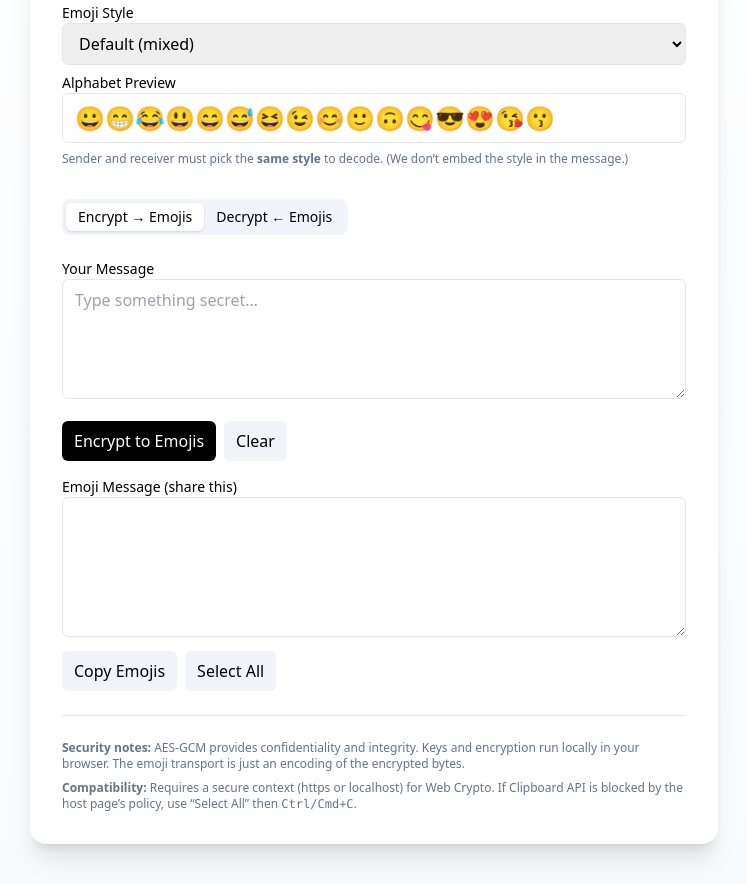
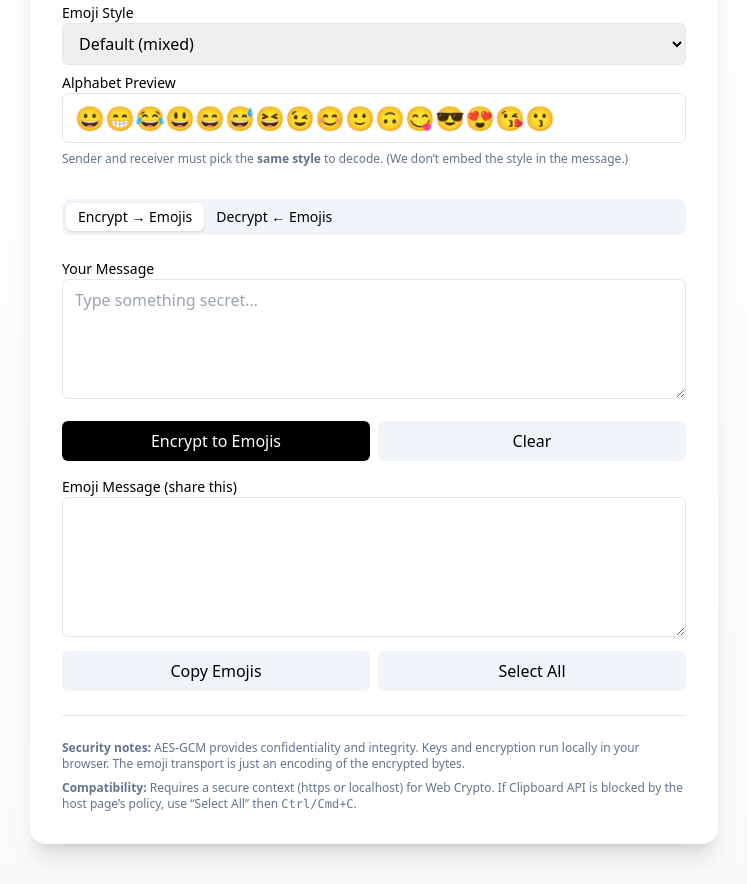
Before and after one commit to SamuelPlumb/EmojiLocker, a plain HTML site: page index.html in a window 1280 px wide. Shown: the part 303-1187 px from the top of the page, without its empty margins (266-1013 px from the left). Drawn offline with nearby package versions, Linux system fonts and the light colour scheme.

Commit message:
Update index.html

```diff
--- a/index.html
+++ b/index.html
@@ -60,7 +60,7 @@
 
       <!-- Tabs -->
       <div class="mb-6">
-        <div class="inline-flex rounded-lg bg-slate-100 p-1">
+        <div class="inline-flex rounded-lg bg-slate-100 p-1 w-full">
           <button id="tab-encrypt" class="px-3 py-1 rounded-md bg-white shadow text-sm">Encrypt → Emojis</button>
           <button id="tab-decrypt" class="px-3 py-1 rounded-md text-sm">Decrypt ← Emojis</button>
         </div>
@@ -73,15 +73,15 @@
           <textarea id="plain" class="w-full border rounded-md px-3 py-2 min-h-[120px]" placeholder="Type something secret…"></textarea>
         </div>
         <div class="flex gap-2">
-          <button id="btn-encrypt" class="px-3 py-2 rounded-md bg-black text-white">Encrypt to Emojis</button>
-          <button id="btn-clear-encrypt" class="px-3 py-2 rounded-md bg-slate-100">Clear</button>
+          <button id="btn-encrypt" class="px-3 py-2 rounded-md bg-black text-white w-full">Encrypt to Emojis</button>
+          <button id="btn-clear-encrypt" class="px-3 py-2 rounded-md bg-slate-100 w-full">Clear</button>
         </div>
         <div>
           <label class="block text-sm font-medium">Emoji Message (share this)</label>
           <textarea id="emoji-out" readonly class="w-full border rounded-md px-3 py-2 min-h-[140px] font-emoji"></textarea>
           <div class="flex gap-2 mt-2">
-            <button id="btn-copy-emoji" class="px-3 py-2 rounded-md bg-slate-100">Copy Emojis</button>
-            <button id="btn-select-emoji" class="px-3 py-2 rounded-md bg-slate-100">Select All</button>
+            <button id="btn-copy-emoji" class="px-3 py-2 rounded-md bg-slate-100 w-full">Copy Emojis</button>
+            <button id="btn-select-emoji" class="px-3 py-2 rounded-md bg-slate-100 w-full">Select All</button>
           </div>
         </div>
       </div>
```
